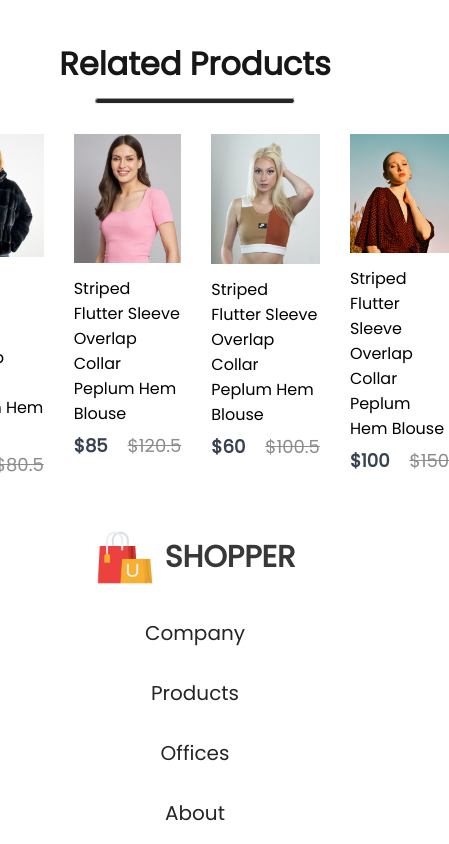
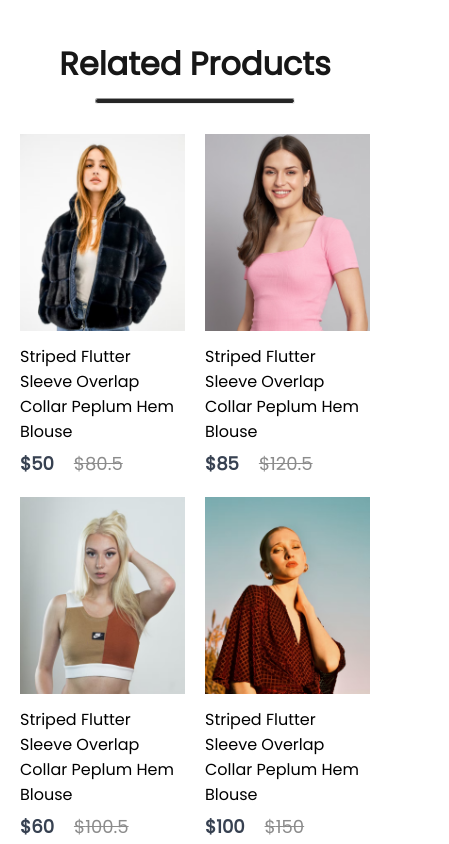
Before and after one commit to David01226/MERN-Fashion-Ecommerce-Store, a React (Create React App) app in the folder frontend/: page /product/1 in a window 390 px wide. Shown: the part 2680-3524 px from the top of the page, 449 px wide, since content can reach past the window. Built offline with nearby package versions, Linux system fonts and the light colour scheme.

Commit message:
Finish styling of frontend

```diff
--- a/frontend/src/Components/CartItems/CartItems.css
+++ b/frontend/src/Components/CartItems/CartItems.css
@@ -99,3 +99,27 @@
   color: white;
   cursor: pointer;
 }
+
+.cartitems-total-grid {
+  width: 100%;
+}
+
+@media(max-width:1024px) {
+  .cartitems-format-main {
+    gap: 15px;
+  }
+  .cartitems-down {
+    flex-direction: column-reverse;
+    gap: 40px;
+    margin-top: 40px;
+    align-items: flex-end;
+  }
+  .cartitems-total {
+    margin: 0;
+    width: 100%;
+    align-items: flex-end;
+  }
+}
+@media(max-width:767px) {
+
+}
--- a/frontend/src/Components/CartItems/CartItems.jsx
+++ b/frontend/src/Components/CartItems/CartItems.jsx
@@ -36,7 +36,7 @@ const CartItems = () => {
       <div className="cartitems-down">
         <div className="cartitems-total">
           <h2>Cart Totals</h2>
-          <div>
+          <div className="cartitems-total-grid">
             <div className="cartitems-total-item">
               <p>Subtotal</p>
               <p>${getTotalCartAmount()}</p>
--- a/frontend/src/Components/RelatedProducts/RelatedProducts.css
+++ b/frontend/src/Components/RelatedProducts/RelatedProducts.css
@@ -21,7 +21,8 @@
 
 .relatedproducts-items {
   margin-top: 50px;
-  display: flex;
+  display: grid;
+  grid-template-columns: repeat(4, 1fr);
   gap: 30px;
 }
 
@@ -36,3 +37,10 @@
     margin-bottom: 50px;
   }
 }
+
+@media(max-width:767px) {
+  .relatedproducts-items {
+    grid-template-columns: repeat(2, 1fr);
+    gap: 20px;
+  }
+}
--- a/frontend/src/index.css
+++ b/frontend/src/index.css
@@ -43,6 +43,7 @@ a {
   font-size: 20px;
   font-weight: 600;
   border: 2px solid #ff4141;
+  cursor: pointer;
 }
 
 @media(max-width:767px) {
```
